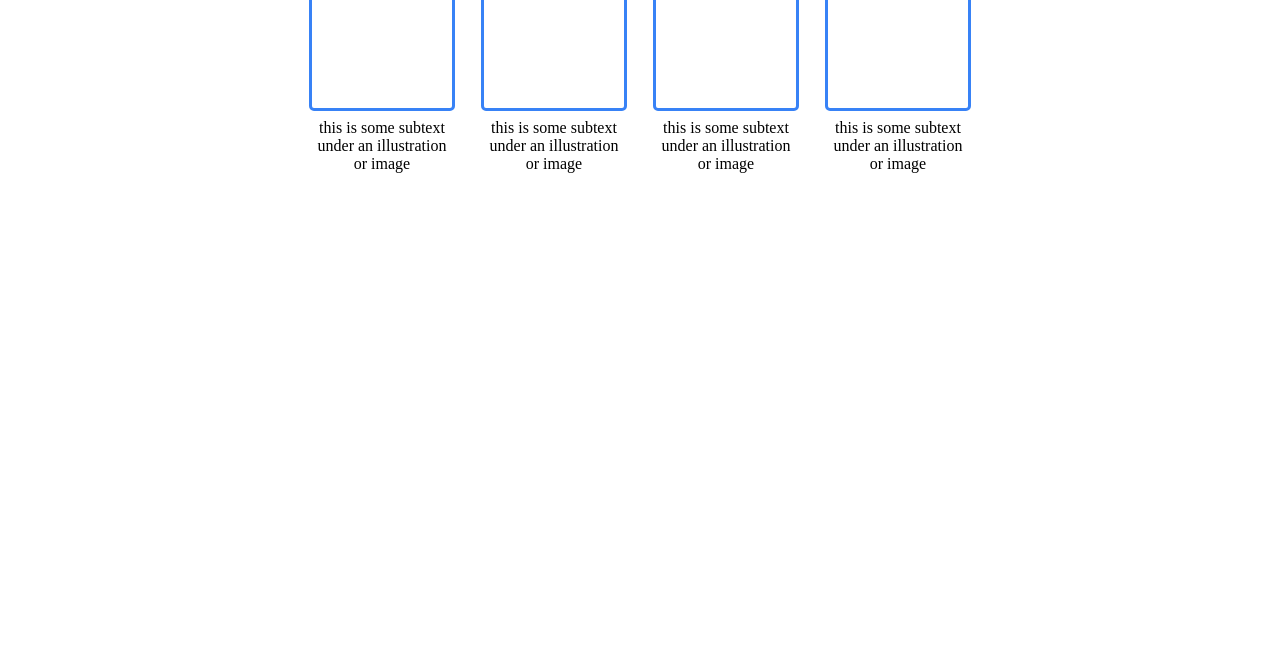
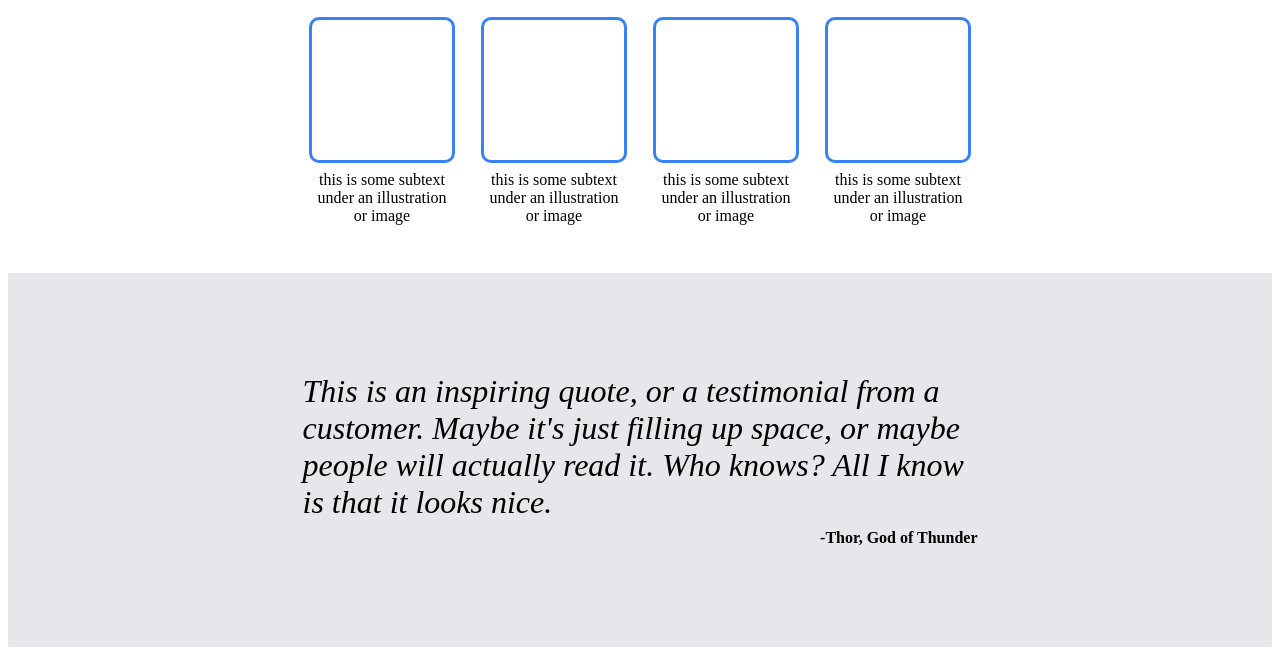
Before and after one commit to indridxcold/odin-landing-page, a plain HTML site: page index.html in a window 1280 px wide. Shown: the part 524-1179 px from the top of the page. Before the commit the page ends 800 px from the top, so only its background shows below. Drawn offline with Linux system fonts and the light colour scheme.

Commit message:
Create and format second from bottom portion

```diff
--- a/index.html
+++ b/index.html
@@ -52,6 +52,12 @@
                     </div>
                 </div>
             </div>
+            <div class="bottom-second-bigbox">
+                <div class="bottom-second">
+                    <div class="quote">This is an inspiring quote, or a testimonial from a customer. Maybe it's just filling up space, or maybe people will actually read it. Who knows? All I know is that it looks nice.</div>
+                    <div class="quote-author">-Thor, God of Thunder</div>
+                </div>
+            </div>
         </div>
     </body>
 </html>
--- a/style.css
+++ b/style.css
@@ -40,6 +40,7 @@ ul {
     display: flex;
     flex-wrap: wrap;
     justify-content: space-between;
+    margin-bottom: 100px;
 }
 
 .hero-main-text {
@@ -67,6 +68,8 @@ ul {
     height: 150px;
     background-color: #e5e7eb;
     display: flex;
+    justify-content: center;
+    align-items: center;
 }
 
   button {
@@ -95,7 +98,7 @@ ul {
     height: 140px;
     border-color: #3882f6;
     border-style: solid;
-    border-radius: 5px;
+    border-radius: 10px;
     margin-bottom: 8px;
 }
 
@@ -113,3 +116,28 @@ ul {
     width: 140px;
     text-align: center;
 }
+
+.bottom-second {
+    display: flex;
+    flex-direction: column;
+    background-color: #e5e7eb;
+    justify-content: center;
+    align-items: center;
+    padding: 100px;
+ }
+
+.quote {
+    font-size: 32px;
+    font-style: italic;
+    text-align: left;
+    justify-content: center;
+    text-wrap: wrap;
+    width: 675px;
+    margin-bottom: 8px;
+}
+
+.quote-author {
+    font-weight: bold;
+    width: 675px;
+    text-align: right;
+}
```
